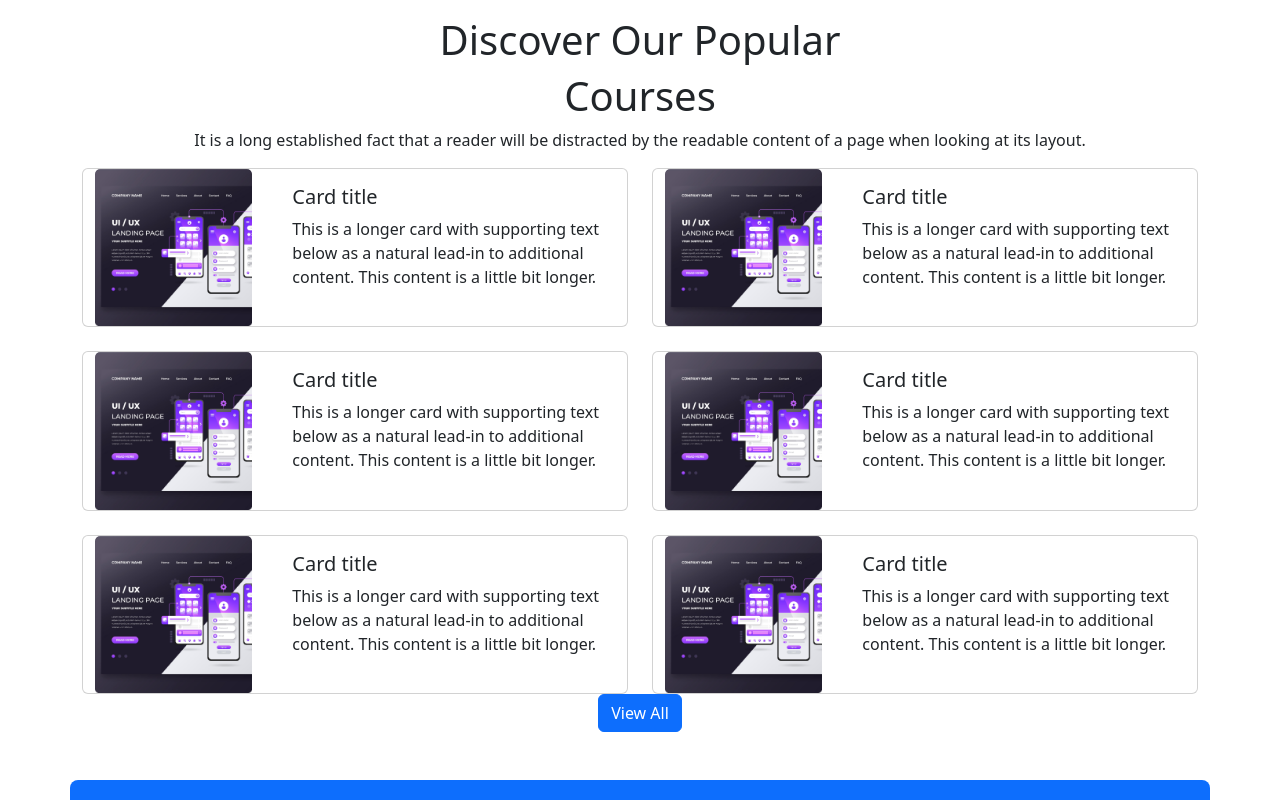
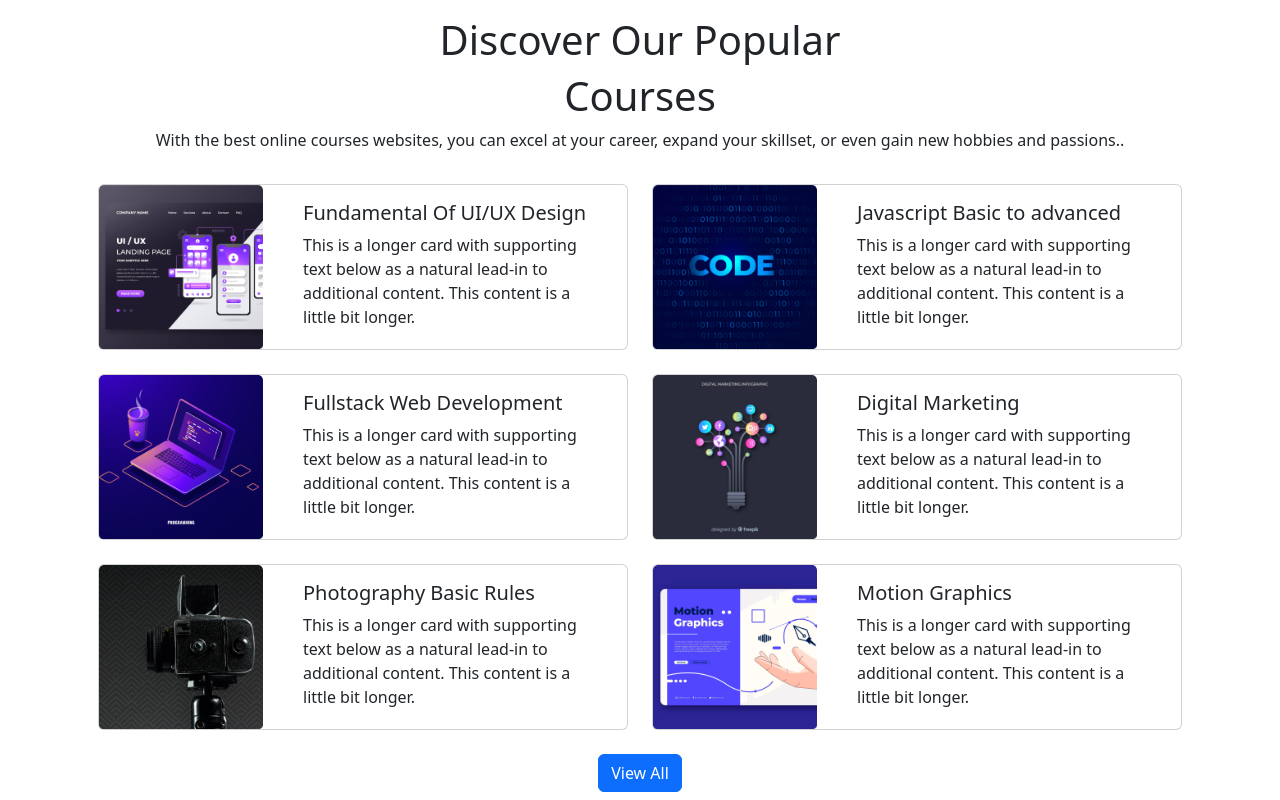
Before and after one commit to izazahmed0177/xenon-education-webside, a plain HTML site: page index.html in a window 1280 px wide. Shown: the part 880-1680 px from the top of the page. Drawn offline with nearby package versions, Linux system fonts and the light colour scheme.

Commit message:
cource section some change  add

```diff
--- a/index.html
+++ b/index.html
@@ -13,6 +13,14 @@
         <!-- fontwesome link -->
 
         <script src="https://kit.fontawesome.com/4425165926.js" crossorigin="anonymous"></script>
+
+
+        <style>
+          .card-image{
+            padding-left: 0px;
+          }
+
+        </style>
     </head>
     <body>
 
@@ -144,11 +152,11 @@
                     </h1>
                     <h1>
                         Courses</h1>
-                    <p class="text-center">It is a long established fact that a reader will be distracted by the readable content of a page when looking at its layout.</p>
+                    <p class="text-center">With the best online courses websites, you can excel at your career, expand your skillset, or even gain new hobbies and passions..</p>
                 </div>
 
 
-                <div>
+                <div class="m-3">
 
 
                     <div class="row row-cols-1 row-cols-md-1 row-cols-lg-2 g-4">
@@ -157,12 +165,12 @@
 
                                 <div class="container">
                                     <div class="row">
-                                        <div class="col-md-4">
-                                            <img src="images/course/course-1.png" class="card-img-top" alt="...">
+                                        <div class="col-md-4 ps-0">
+                                            <img src="images/course/course-1.png" class="card-img-top h-100" alt="...">
                                         </div>
                                         <div class="col-md-8">
                                             <div class="card-body">
-                                                <h5 class="card-title">Card title</h5>
+                                                <h5 class="card-title">Fundamental Of UI/UX Design</h5>
                                                 <p class="card-text">This is a longer card with supporting text below as a natural lead-in to additional content. This content is a little bit longer.</p>
                                             </div>
                                         </div>
@@ -180,12 +188,12 @@
 
                                 <div class="container">
                                     <div class="row">
-                                        <div class="col-md-4">
-                                            <img src="images/course/course-1.png" class="card-img-top" alt="...">
+                                        <div class="col-md-4 ps-0">
+                                            <img src="images/course/course-2.png" class="card-img-top h-100" alt="...">
                                         </div>
                                         <div class="col-md-8">
                                             <div class="card-body">
-                                                <h5 class="card-title">Card title</h5>
+                                                <h5 class="card-title">Javascript Basic to advanced</h5>
                                                 <p class="card-text">This is a longer card with supporting text below as a natural lead-in to additional content. This content is a little bit longer.</p>
                                             </div>
                                         </div>
@@ -203,12 +211,12 @@
 
                                 <div class="container">
                                     <div class="row">
-                                        <div class="col-md-4">
-                                            <img src="images/course/course-1.png" class="card-img-top" alt="...">
+                                        <div class="col-md-4 ps-0">
+                                            <img src="images/course/course-3.png" class="card-img-top h-100" alt="...">
                                         </div>
                                         <div class="col-md-8">
                                             <div class="card-body">
-                                                <h5 class="card-title">Card title</h5>
+                                                <h5 class="card-title">Fullstack Web Development</h5>
                                                 <p class="card-text">This is a longer card with supporting text below as a natural lead-in to additional content. This content is a little bit longer.</p>
                                             </div>
                                         </div>
@@ -226,12 +234,12 @@
 
                                 <div class="container">
                                     <div class="row">
-                                        <div class="col-md-4">
-                                            <img src="images/course/course-1.png" class="card-img-top" alt="...">
+                                        <div class="col-md-4 ps-0">
+                                            <img src="images/course/course-4.png" class="card-img-top h-100" alt="...">
                                         </div>
                                         <div class="col-md-8">
                                             <div class="card-body">
-                                                <h5 class="card-title">Card title</h5>
+                                                <h5 class="card-title">Digital Marketing</h5>
                                                 <p class="card-text">This is a longer card with supporting text below as a natural lead-in to additional content. This content is a little bit longer.</p>
                                             </div>
                                         </div>
@@ -249,12 +257,12 @@
 
                                 <div class="container">
                                     <div class="row">
-                                        <div class="col-md-4">
-                                            <img src="images/course/course-1.png" class="card-img-top" alt="...">
+                                        <div class="col-md-4 ps-0 ">
+                                            <img src="images/course/course-5.png" class="card-img-top h-100" alt="...">
                                         </div>
                                         <div class="col-md-8">
                                             <div class="card-body">
-                                                <h5 class="card-title">Card title</h5>
+                                                <h5 class="card-title">Photography Basic Rules</h5>
                                                 <p class="card-text">This is a longer card with supporting text below as a natural lead-in to additional content. This content is a little bit longer.</p>
                                             </div>
                                         </div>
@@ -270,14 +278,14 @@
                         <div class="col">
                             <div class="card">
 
-                                <div class="container">
+                                <div class="container-fluid">
                                     <div class="row">
-                                        <div class="col-md-4">
-                                            <img src="images/course/course-1.png" class="card-img-top" alt="...">
+                                        <div class="col-md-4 ps-0">
+                                            <img src="images/course/course-6.png" class="card-img-top w-100 img-fluid h-100" alt="...">
                                         </div>
                                         <div class="col-md-8">
                                             <div class="card-body">
-                                                <h5 class="card-title">Card title</h5>
+                                                <h5 class="card-title">Motion Graphics</h5>
                                                 <p class="card-text">This is a longer card with supporting text below as a natural lead-in to additional content. This content is a little bit longer.</p>
                                             </div>
                                         </div>
@@ -295,7 +303,7 @@
                     </div>
                 </div>
 
-                <div class="d-flex justify-content-center flex-column align-items-center">
+                <div class="d-flex justify-content-center flex-column align-items-center mt-4">
                     <button type="button" class="btn btn-primary">View All</button>
                 </div>
 
```
